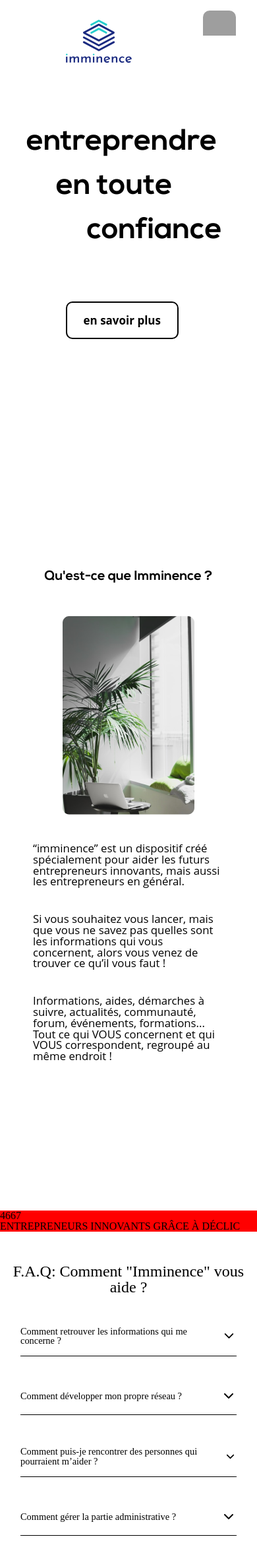
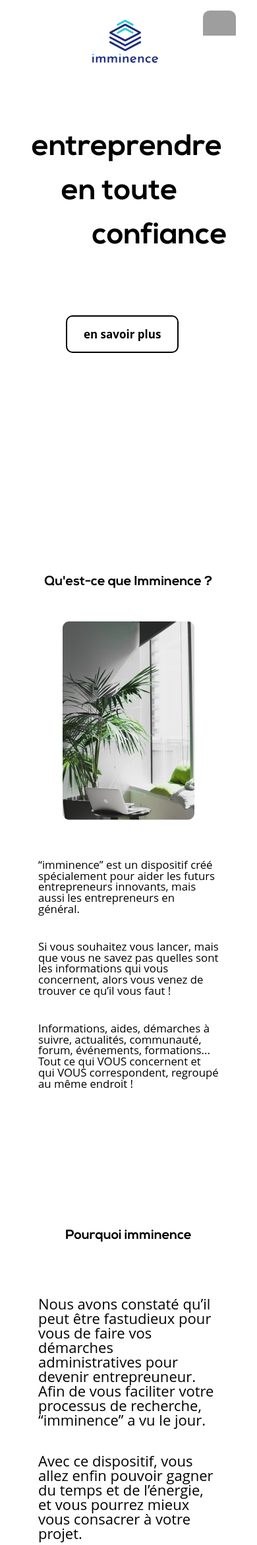
Before and after one commit to Jeff-Erson44/notori, a PHP site: page / in a window 390 px wide. Shown: the top 2342 px of the page at 66% size. Run offline with PHP 8.4, Linux system fonts and the light colour scheme; some libraries are stand-ins or nearby versions; some web fonts are replaced; grey boxes are pictures that could not be loaded.

Commit message:
pourquoi

```diff
--- a/assets/css/reset.css
+++ b/assets/css/reset.css
@@ -11,7 +11,6 @@ article, aside, canvas, details, embed,
 figure, figcaption, footer, header, hgroup,
 menu, nav, output, ruby, section, summary,
 time, mark, audio, video {
-	margin: 0;
 	padding: 0;
 	border: 0;
 	font-size: 100%;
--- a/assets/css/style.css
+++ b/assets/css/style.css
@@ -352,6 +352,77 @@ li{
     }
 }
 
+
+/********** POURQUOI **********/
+#pourquoi{
+    height: 80vh;
+    max-width: 100%;
+    padding: 20px 100px 0px 100px;
+}
+.pourquoi__container{
+    display: flex;
+    height: 80vh;
+    min-width: 50%;
+    margin-top: 50px;
+}
+#pourquoi h2{
+    font-family: 'Nexa-Bold';
+    font-size: 2rem;
+    color: black;
+    text-align: center;
+}
+.pourquoi__container p{
+    font-family: 'Open Sans';
+    font-size: 1.375rem;
+}
+.pourquoi__container--left{
+    margin: auto;
+    padding: 0 8%;
+}
+.pourquoi__container--right{
+    display: flex;
+    min-width: 50%;
+    justify-content: center;
+    align-items: center;
+}
+.pourquoi__container--text{
+    margin-bottom: 20px;
+}
+.pourquoi__container--img{
+    display: flex;
+    min-width: 50%;
+    justify-content: center;
+    align-items: center;
+}
+@media (max-width:560px){
+    #pourquoi{
+        padding: 20px 40px 0px 40px;
+        height: 115vh;
+    }
+    #pourquoi h2{
+        font-size: 1.25rem;
+        margin: 0!important;
+    }
+    .pourquoi__container--img{
+        width: 100%;
+        margin-bottom: 30px;
+        display: flex;
+        align-items: center;
+    }
+    .pourquoi__container{
+        flex-wrap: wrap;
+    }
+    .pourquoi__container--text{
+        font-size: 1.05rem;
+        margin-bottom: 40px;
+    }
+    .pourquoi__container--left {
+        margin: 10px;
+        padding: 0;
+    }
+}
+
+
 /********** COUNTER ***********/
 
 .counter__container{
--- a/index.php
+++ b/index.php
@@ -6,6 +6,8 @@
 
 <?php require_once('public/includes/apropos.php')?>
 
+<?php require_once('public/includes/pourquoi.php')?>
+
 <?php require_once('public/includes/counter.php')?>
 <?php require_once('public/includes/faq.php')?>
 <?php require_once('public/includes/footer.php')?>
--- /dev/null
+++ b/public/includes/pourquoi.php
@@ -0,0 +1,19 @@
+<section id="pourquoi">
+    <h2>Pourquoi imminence</h2>
+    <div class="pourquoi__container">
+        <div class="pourquoi__container--left">
+            <p class="pourquoi__container--text">
+            Nous avons constaté qu’il peut être fastudieux pour vous de faire vos démarches administratives pour devenir entrepreuneur. Afin de vous faciliter votre processus de recherche, “imminence” a vu le jour.
+            </p>
+
+            <p class="pourquoi__container--text">
+            Avec ce dispositif, vous allez enfin pouvoir gagner du temps et de l’énergie, et vous pourrez mieux vous consacrer à votre projet.
+            </p>
+        </div>
+        <div class="pourquoi__container--right">
+            <figure>
+                <img src="assets/img/img1.jpg" alt="" classe="pourquoi__container--img">
+            </figure>
+        </div>
+    </div>
+</section>
```
Also changed, not shown: assets/img/img1.jpg (added).
